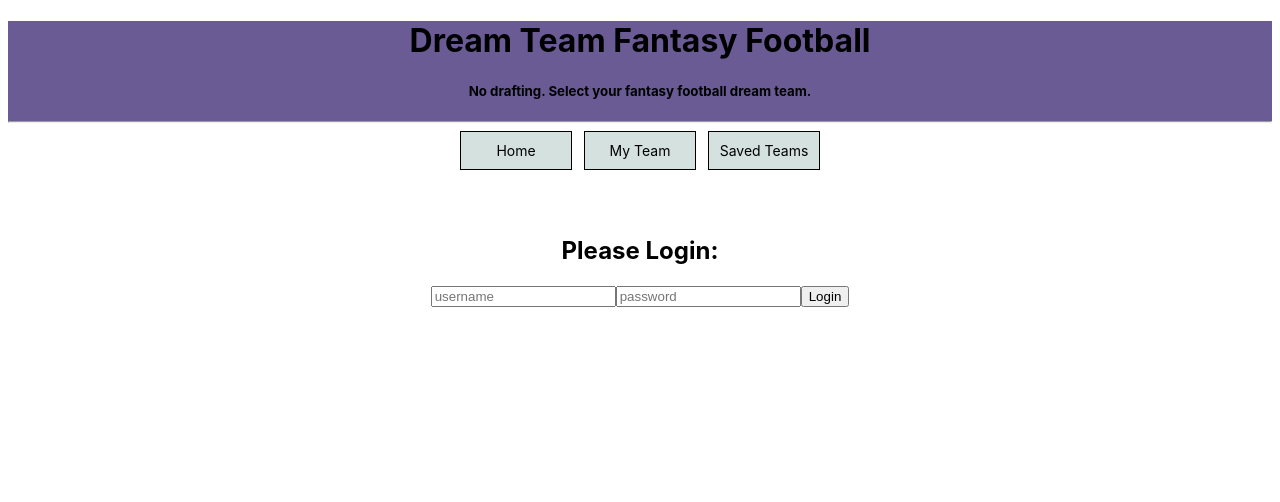
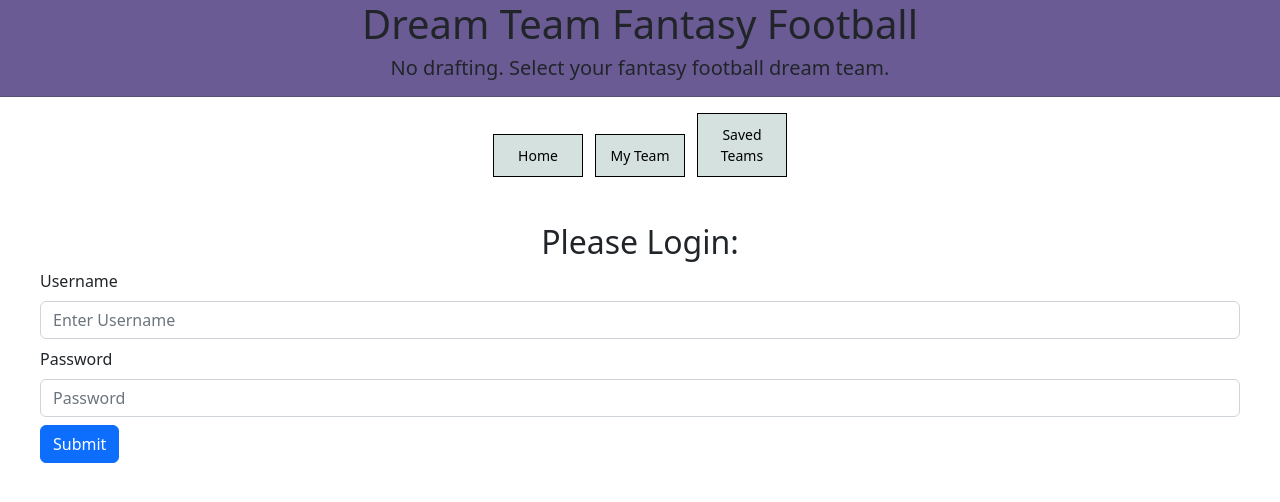
Before and after one commit to JWehder/Dream-Team-Fantasy-Football, a React (Create React App) app: page /login in a window 1280 px wide. Shown: the top 502 px of the page. Built offline with nearby package versions, Linux system fonts and the light colour scheme; no server answers.

Commit message:
added bootstrap to my my team, homepage, and login components

```diff
--- a/package.json
+++ b/package.json
@@ -6,7 +6,9 @@
     "@testing-library/jest-dom": "^5.16.5",
     "@testing-library/react": "^13.4.0",
     "@testing-library/user-event": "^13.5.0",
+    "bootstrap": "^5.2.2",
     "react": "^18.2.0",
+    "react-bootstrap": "^2.6.0",
     "react-dom": "^18.2.0",
     "react-router": "^6.4.2",
     "react-router-dom": "^5.3.4",
--- a/src/components/CreateTeam.js
+++ b/src/components/CreateTeam.js
@@ -29,6 +29,7 @@ function CreateTeam({ setTeam, team, isLoggedIn }) {
                 name="cityName"
                 placeholder="City Name"
                 onChange={handleChange}
+                required
                 />
                 <input
                 type="text"
@@ -36,6 +37,7 @@ function CreateTeam({ setTeam, team, isLoggedIn }) {
                 name="teamName"
                 placeholder="Team Name"
                 onChange={handleChange}
+                required
                 />
                 <input
                 type="text"
@@ -43,6 +45,7 @@ function CreateTeam({ setTeam, team, isLoggedIn }) {
                 name="teamLogo"
                 placeholder="Insert Image URL here"
                 onChange={handleChange}
+                required
                 />
                 <input
                 type="submit"
--- a/src/components/Login.js
+++ b/src/components/Login.js
@@ -1,5 +1,7 @@
 import React, { useState } from "react";
 import { useHistory } from "react-router-dom";
+import Button from 'react-bootstrap/Button';
+import Form from 'react-bootstrap/Form';
 
 function Login({ setHeader, setIsLoggedIn }) {
 
@@ -26,26 +28,37 @@ function Login({ setHeader, setIsLoggedIn }) {
 
     return (
         <div className="Login">
-            <h2>Please Login:</h2>
+        <h2 style={{textAlign:"center"}}>Please Login:</h2>
+            <Form onSubmit={handleSubmit}>
+              <Form.Group className="mb-2">
+                <Form.Label>Username</Form.Label>
+                <Form.Control
+                value= {userData.username}
+                type="text"
+                placeholder="Enter Username"
+                name="username"
+                onChange={handleChange}
+                required
+                />
+              </Form.Group>
 
-            <form onSubmit={handleSubmit}>
-            <input
-            type="text"
-            value={userData.username}
-            name="username"
-            placeholder="username"
-            onChange={handleChange}
-            />
-            <input
-            type="password"
-            value={userData.password}
-            name="password"
-            placeholder="password"
-            onChange={handleChange}
-            />
-            <button type="submit">Login</button>
-            </form>
+              <Form.Group className="mb-2">
+                <Form.Label>Password</Form.Label>
+                <Form.Control
+                type="password"
+                placeholder="Password"
+                value={userData.password}
+                name="password"
+                onChange={handleChange}
+                required
+                />
+              </Form.Group>
+              <Button variant="primary" type="submit">
+                Submit
+              </Button>
+            </Form>
         </div>
+
     )
 }
 
--- a/src/components/PlayersLiItems.js
+++ b/src/components/PlayersLiItems.js
@@ -3,7 +3,7 @@ import React from 'react'
 function TeamLiItems({ players }) {
 
     const playerItems = players.map((player) => {
-        return <li className='playerListItem'>{player.position} - {player.name}</li>
+        return <li className='playerListItem'>{player.position} - {player.name} - {player.projectedPoints} Proj Points</li>
     })
 
 
--- a/src/components/PlayersTable.js
+++ b/src/components/PlayersTable.js
@@ -1,6 +1,7 @@
 import React from "react"
 import PlayerRow from "./PlayerRow";
 import "../index.css"
+import Table from 'react-bootstrap/Table';
 
 function PlayersTable({ myTeam, positions }) {
 
@@ -9,9 +10,8 @@ function PlayersTable({ myTeam, positions }) {
     })
 
     return (
-        <div>
-            <table className="playersTable">
-                <thead className="tableHead">
+        <Table striped bordered hover className="playersTable">
+            <thead>
             <tr>
                 <th>Position</th>
                 <th>Name</th>
@@ -20,11 +20,10 @@ function PlayersTable({ myTeam, positions }) {
                 <th>Opponent</th>
             </tr>
             </thead>
-                <tbody className="tableBody">
+            <tbody>
                 {playersToDisplay}
             </tbody>
-            </table>
-        </div>
+        </Table>
     );
 }
 
--- a/src/index.css
+++ b/src/index.css
@@ -19,7 +19,8 @@ div.card {
   height: 15rem;
   display: inline-grid;
   margin: 1rem 2rem;
-  box-shadow: 3px 4px #6b5b95
+  box-shadow: 3px 4px #6b5b95;
+
 }
 
 div.card p {
@@ -82,7 +83,6 @@ div.playerContainer {
 .Login {
   padding: 40px;
   position:relative;
-  text-align: center;
 }
 
 .navLink {
@@ -104,11 +104,10 @@ div.playerContainer {
 
 .playersTable {
   table-layout: fixed;
-  border-collapse:collapse;
-  width: 60%;
-  height: 350px;
+  border-collapse: collapse;
+  width: 50%;
+  height: 330px;
   text-align: center;
-
 }
 
 .teamForm {
--- a/src/index.js
+++ b/src/index.js
@@ -4,6 +4,7 @@ import './index.css';
 import App from './components/App';
 import reportWebVitals from './reportWebVitals';
 import { BrowserRouter } from "react-router-dom"
+import 'bootstrap/dist/css/bootstrap.min.css'
 
 const root = ReactDOM.createRoot(document.getElementById('root'));
 root.render(
```
Also changed, not shown: 2 other files (tests, documents, lock files or other folders). Lines whose indentation alone changed are shown as unchanged.
